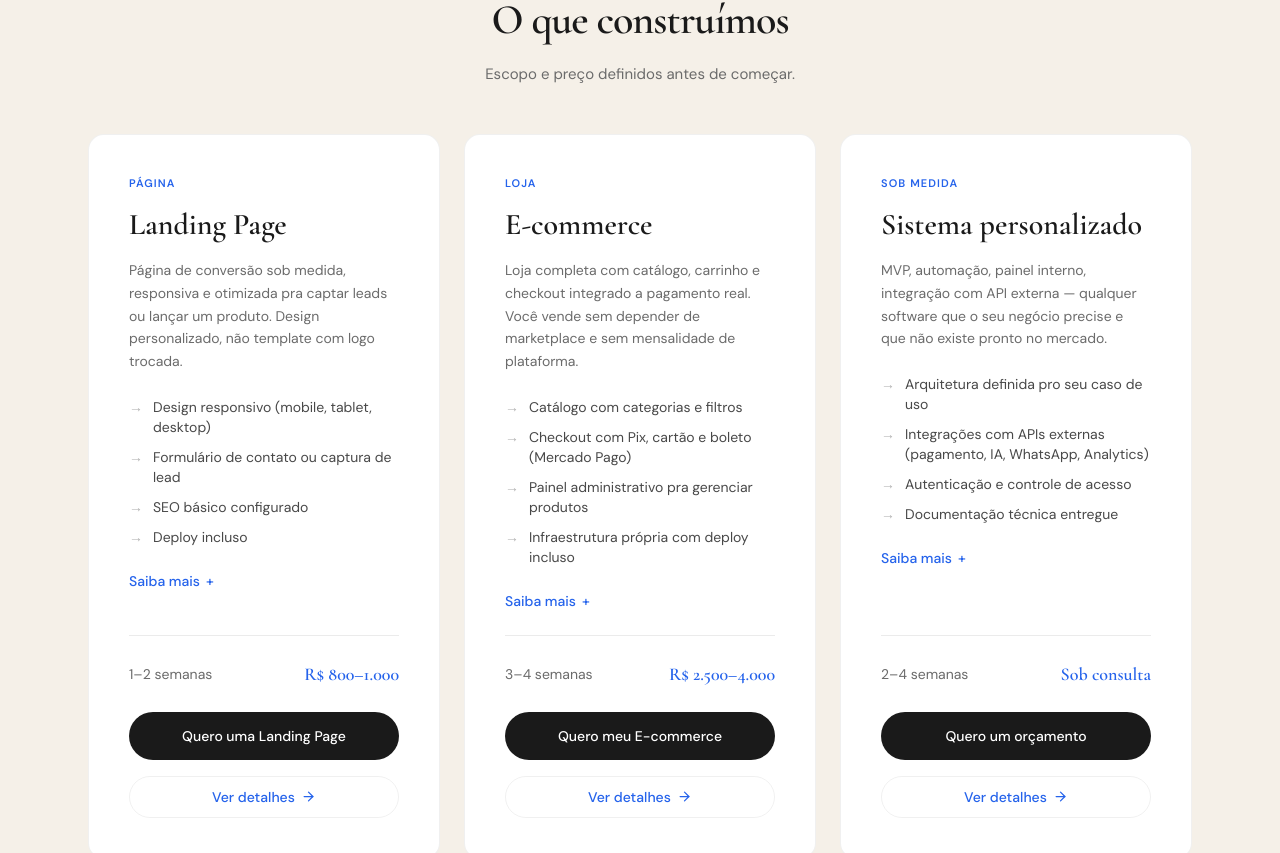
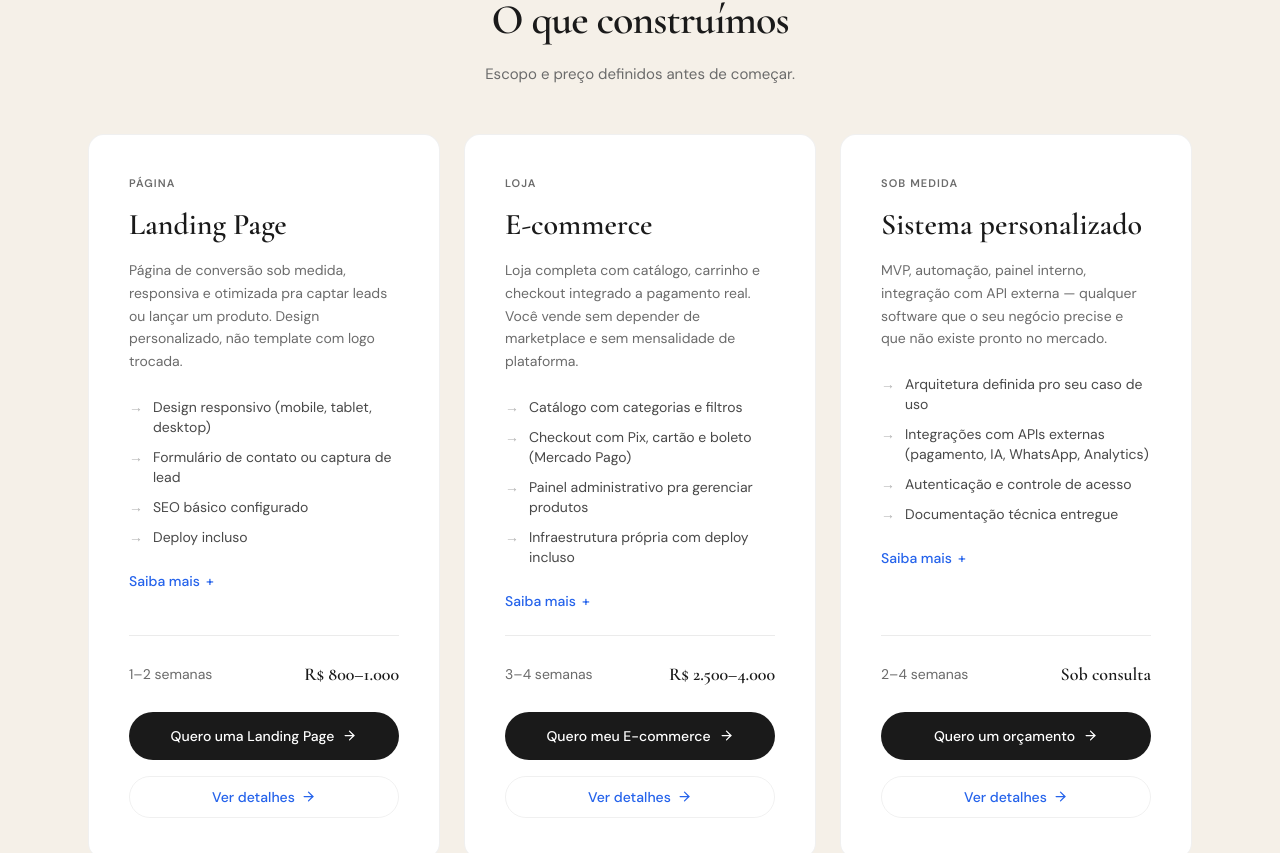
Before and after one commit to eduardo-Ciudad/ciudad.dev, a Next.js app: page / in a window 1280 px wide. Shown: the part 2331-3184 px from the top of the page. Built offline with nearby package versions, Linux system fonts and the light colour scheme; no server answers.

Commit message:
feat: simplifica hover dos cards de servicos

```diff
--- a/src/components/Services.tsx
+++ b/src/components/Services.tsx
@@ -138,9 +138,9 @@ export function Services() {
 
         <div className="grid grid-cols-1 md:grid-cols-2 lg:grid-cols-3 gap-6 items-stretch">
           {services.map((service, i) => (
-            <ScrollReveal key={service.title} delay={i * 0.15}>
-              <div className="bg-card border border-card-border rounded-2xl p-8 md:p-10 h-full flex flex-col hover:shadow-lg hover:border-accent-border transition-all duration-300">
-                <span className="text-[11px] tracking-[0.1em] uppercase font-semibold text-accent mb-4">
+            <ScrollReveal key={service.title} delay={i * 0.15} className="h-full">
+              <div className="group relative bg-card border border-card-border rounded-2xl p-8 md:p-10 h-full flex flex-col transform-gpu transition-all duration-300 ease-out hover:scale-[1.02] hover:-translate-y-1 hover:shadow-xl hover:border-accent-border hover:z-10 focus-within:shadow-xl focus-within:border-accent-border focus-within:z-10 has-[:focus-visible]:scale-[1.02] has-[:focus-visible]:-translate-y-1 motion-reduce:transition-none motion-reduce:hover:scale-100 motion-reduce:hover:translate-y-0 motion-reduce:has-[:focus-visible]:scale-100 motion-reduce:has-[:focus-visible]:translate-y-0">
+                <span className="text-[11px] tracking-[0.1em] uppercase font-semibold text-muted mb-4 transition-colors duration-300 group-hover:text-accent group-focus-within:text-accent">
                   {service.kicker}
                 </span>
                 <h3 className="font-heading font-semibold text-2xl md:text-3xl mb-4">
@@ -151,9 +151,18 @@ export function Services() {
                 </p>
 
                 <div className="space-y-2.5 mb-6">
-                  {service.bullets.map((bullet) => (
-                    <div key={bullet} className="flex gap-2.5 text-sm">
-                      <span className="text-muted/50 shrink-0">→</span>
+                  {service.bullets.map((bullet, bulletIndex) => (
+                    <div
+                      key={bullet}
+                      className="flex gap-2.5 text-sm"
+                      style={{ transitionDelay: `${bulletIndex * 40}ms` }}
+                    >
+                      <span
+                        className="text-muted/50 shrink-0 transition-[color,transform] duration-300 group-hover:translate-x-1 group-hover:text-accent group-focus-within:translate-x-1 group-focus-within:text-accent motion-reduce:transform-none"
+                        style={{ transitionDelay: `${bulletIndex * 40}ms` }}
+                      >
+                        →
+                      </span>
                       <span className="text-primary/80">{bullet}</span>
                     </div>
                   ))}
@@ -161,10 +170,15 @@ export function Services() {
 
                 <button
                   onClick={() => setOpenModal(service.title)}
-                  className="inline-flex items-center gap-1.5 text-sm font-medium text-accent hover:underline self-start mb-6"
+                  className="group/more inline-flex items-center gap-1.5 text-sm font-medium text-accent self-start mb-6 rounded-sm focus-visible:outline-2 focus-visible:outline-offset-4 focus-visible:outline-accent"
                 >
                   Saiba mais
-                  <span aria-hidden="true">+</span>
+                  <span
+                    aria-hidden="true"
+                    className="transition-transform duration-300 group-hover/more:rotate-90 group-focus-visible/more:rotate-90 motion-reduce:transform-none"
+                  >
+                    +
+                  </span>
                 </button>
 
                 <div className="mt-auto">
@@ -172,7 +186,7 @@ export function Services() {
                     <span className="text-sm text-muted">
                       {service.timeline}
                     </span>
-                    <span className="text-lg font-heading font-semibold text-accent">
+                    <span className="text-lg font-heading font-semibold text-primary transition-colors duration-300 group-hover:text-accent group-focus-within:text-accent">
                       {service.price}
                     </span>
                   </div>
@@ -181,19 +195,20 @@ export function Services() {
                     href={WHATSAPP_CONTACT_URL}
                     target="_blank"
                     rel="noopener noreferrer"
-                    className="block w-full mt-6 py-3.5 bg-primary text-card text-sm font-medium rounded-full hover:bg-primary/85 transition-colors text-center"
+                    className="group/cta relative isolate flex w-full items-center justify-center gap-2 mt-6 py-3.5 overflow-hidden bg-primary text-card text-sm font-medium rounded-full hover:bg-primary/90 transition-colors text-center focus-visible:outline-2 focus-visible:outline-offset-2 focus-visible:outline-accent"
                   >
-                    {service.cta}
+                    <span>{service.cta}</span>
+                    <ArrowRight aria-hidden="true" size={15} className="transition-transform duration-300 group-hover/cta:translate-x-1 group-focus-visible/cta:translate-x-1 motion-reduce:transform-none" />
                   </a>
 
                   <Link
                     href={`/servicos/${service.slug}`}
-                    className="group/doc w-full mt-4 py-2.5 px-5 border border-card-border rounded-full text-sm font-medium text-accent hover:bg-accent-light hover:border-accent-border transition-colors flex items-center justify-center gap-1.5"
+                    className="group/doc w-full mt-4 py-2.5 px-5 border border-card-border rounded-full text-sm font-medium text-accent hover:bg-accent-light hover:border-accent-border transition-colors flex items-center justify-center gap-1.5 focus-visible:outline-2 focus-visible:outline-offset-2 focus-visible:outline-accent"
                   >
-                    Ver detalhes
+                    <span className="relative after:absolute after:-bottom-0.5 after:left-0 after:h-px after:w-full after:origin-left after:scale-x-0 after:bg-current after:transition-transform after:duration-300 group-hover/doc:after:scale-x-100 group-focus-visible/doc:after:scale-x-100 motion-reduce:after:transform-none">Ver detalhes</span>
                     <ArrowRight
                       size={15}
-                      className="transition-transform duration-200 group-hover/doc:translate-x-1"
+                      className="transition-transform duration-200 group-hover/doc:translate-x-1 group-focus-visible/doc:translate-x-1 motion-reduce:transform-none"
                     />
                   </Link>
                 </div>
```
